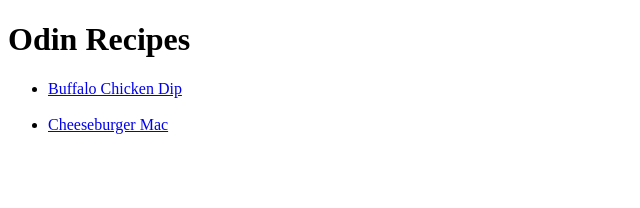
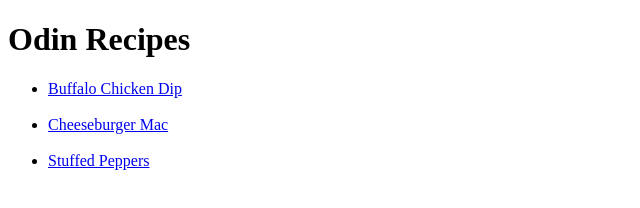
Before and after one commit to scoloni87/odin-recipes, a plain HTML site: page index.html in a window 1280 px wide. Shown: the whole page, without its empty margins (0-640 px from the left). Drawn offline with Linux system fonts and the light colour scheme.

Commit message:
Added stuffed peppers link to homepage

```diff
--- a/index.html
+++ b/index.html
@@ -12,6 +12,8 @@
         <li><a href="recipes/buffalo-chicken-dip.html">Buffalo Chicken Dip</a></li>
 <br>
         <li><a href="recipes/cheeseburger-mac.html">Cheeseburger Mac</a></li>
+<br>
+        <li><a href="recipes/stuffed-peppers.html">Stuffed Peppers</a></li>
     </ul>
 
 </body>
```
